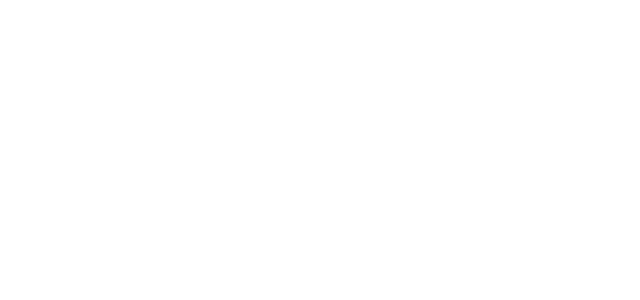
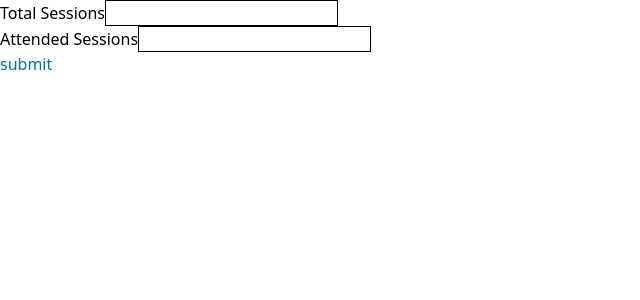
Before and after one commit to Amit4218/attendenceTracker, a React (Vite) app: page / in a window 1280 px wide. Shown: the top 300 px of the page, without its empty margins (0-640 px from the left). Built offline with nearby package versions, Linux system fonts and the light colour scheme.

Commit message:
small change

```diff
--- a/src/App.jsx
+++ b/src/App.jsx
@@ -1,11 +1,15 @@
 import React from 'react'
+import Input from './components/Input'
 
 const App = () => {
-  return (
-    <div>
 
 
-    </div>
+
+
+  return (
+    <>
+      <Input/>
+    </>
   )
 }
 
--- /dev/null
+++ b/src/components/Input.jsx
@@ -0,0 +1,33 @@
+import React from 'react'
+
+const Input = () => {
+
+  const submitHandler = (e) => {
+    e.preventDefault();
+    console.log("Submitted!!")
+  }
+
+  return (
+    <>
+      <form>
+        <label htmlFor="total">
+          {" "}
+          Total Sessions
+          <input name="total" type="text" className="border" />
+        </label>
+        <br />
+        <label htmlFor="attended">
+          {" "}
+          Attended Sessions
+          <input name="attended" type="text" className="border" />
+        </label>
+        <br />
+        <button type="submit" className="text-cyan-700">
+          submit
+        </button>
+      </form>
+    </>
+  );
+}
+
+export default Input
```
